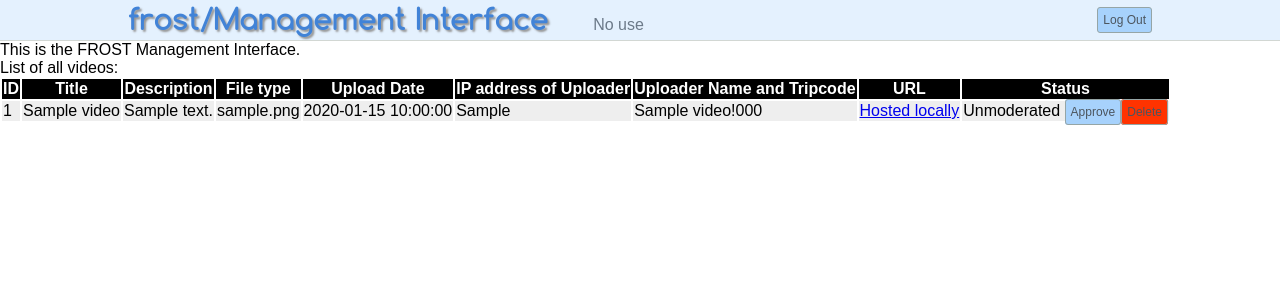
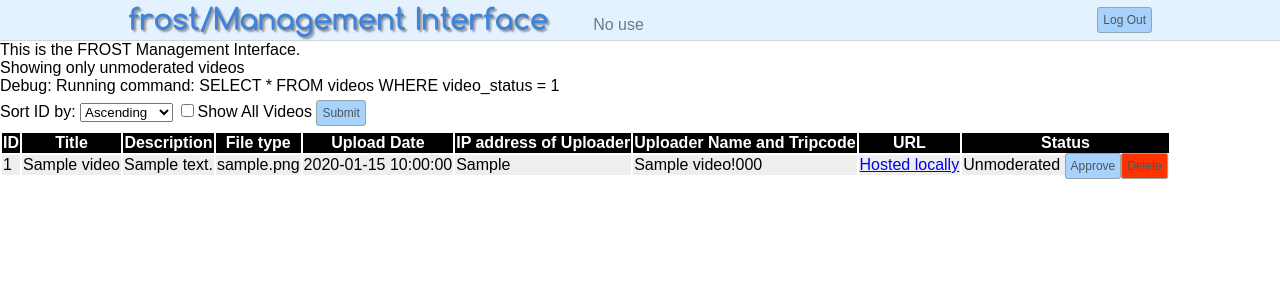
Before and after one commit to deltabeard/FROST, a PHP site: page /management/index.php in a window 1280 px wide. Shown: the top 300 px of the page. Run offline with PHP 8.4, Linux system fonts and the light colour scheme; tables that the repository leaves empty hold one stand-in row (values such as "Sample post").

Commit message:
Management: Many Changes :lipstick: Improve formatting Management: Implement sort by ID. Management: Show only unmoderated videos by default. Management: Show all videos if checkbox ticked.

```diff
--- a/public_html/management/index.php
+++ b/public_html/management/index.php
@@ -13,22 +13,53 @@
 ?>
 This is the FROST Management Interface.<br>
 
-  List of all videos:<br>
 
 <?php
 // Connect to database
 require_once '../dbconnect.php';
 $dbh = dbconnect();
 
+$sql_command = 'SELECT * FROM videos';
+
+if (isset($_GET["show_all_vid"])) {
+    if ($_GET["show_all_vid"] != "True") {
+        $sql_command .= " WHERE video_status = 1";
+        echo "Showing only unmoderated videos<br>";
+    }
+} else {
+    $sql_command .= " WHERE video_status = 1";
+    echo "Showing only unmoderated videos<br>";
+}
+
+if (isset($_GET["sort"])) {
+    if ($_GET["sort"] == "desc") {
+        $sql_command .= " ORDER BY id DESC";
+        echo "Sorted by ID descending.<br>";
+    }
+}
+
+echo "Debug: Running command: " . $sql_command;
+
 $query = $dbh->prepare(
-		"SELECT * FROM videos"
+    $sql_command
 );
 
 $results = $query->execute();
 
 // Get working directory
-	$cwd = ("http://" . $_SERVER['HTTP_HOST'] . getwd() . "/")
+$cwd = ("http://" . $_SERVER['HTTP_HOST'] . getwd() . "/");
+
 ?>
+
+<form action="index.php" method="get">
+    Sort ID by:
+    <select name="sort">
+        <option value="asc">Ascending</option>
+        <option value="desc">Descending</option>
+    </select>
+    <input type="checkbox" name="show_all_vid" value="True">Show All Videos
+    <input type="submit">
+</form>
 
 <table>
     <tr>
@@ -42,36 +73,36 @@
         <th>URL</th>
         <th>Status</th>
     </tr>
-	<?php while($row = $query->fetch()) : ?>
+    <?php while ($row = $query->fetch()) : ?>
         <tr>
             <td><?php echo $row['id']; ?></td>
             <td><?php echo $row['title']; ?></td>
-		<td><?php echo ( NULL == $row['description'] ) ? "<i>NULL</i>" : $row['description']; ?></td>
+            <td><?php echo (NULL == $row['description']) ? "<i>NULL</i>" : $row['description']; ?></td>
             <td><?php echo $row['filetype']; ?></td>
             <td><?php echo $row['upload_date']; ?></td>
             <td><?php echo $row['uploader_ip']; ?></td>
-		<td><?php echo (($row['uploader_name'] == null ? "<i>Anonymous</i>" : $row['uploader_name']) . ($row['tripcode'] == null ? "" : ("!" . $row['tripcode']))); ?></td>
+            <td><?php echo(($row['uploader_name'] == null ? "<i>Anonymous</i>" : $row['uploader_name']) . ($row['tripcode'] == null ? "" : ("!" . $row['tripcode']))); ?></td>
             <td><?php
-			if ( $row['host_code'] == 1 ) {
-				echo ("<a href='" . $cwd . $row['url'] . "'>Hosted locally</a>");
-			} elseif ( $row['host_code'] == 2 ) {
-				echo ("<a href='http://a.pomf.se/" . $row['url'] . "'>Hosted on pomf.se</a>");
+                if ($row['host_code'] == 1) {
+                    echo("<a href='" . $cwd . $row['url'] . "'>Hosted locally</a>");
+                } elseif ($row['host_code'] == 2) {
+                    echo("<a href='http://a.pomf.se/" . $row['url'] . "'>Hosted on pomf.se</a>");
                 } else {
-				echo ("Hosted elsewhere: " . $row['url']);
+                    echo("Hosted elsewhere: " . $row['url']);
                 }
                 ?>
             </td>
             <td><?php
-			if ( $row['video_status'] == 1 ) {
+                if ($row['video_status'] == 1) {
                     echo "Unmoderated ";
-				echo ("<a href='index.php' class='button'>Approve</a><a href='index.php' class='button' id='warnBtn'>Delete</a>");
-			} elseif ( $row['video_status'] == 2 ) {
+                    echo("<a href='index.php' class='button'>Approve</a><a href='index.php' class='button' id='warnBtn'>Delete</a>");
+                } elseif ($row['video_status'] == 2) {
                     echo "Approved";
-				echo ("<a href='index.php' class='button'>Unapprove</a><a href='index.php' class='button' id='warnBtn'>Delete</a>");
-			} elseif ( $row['video_status'] == 3 ) {
-				echo ("Deleted. Reason: " . $row['removal_code']);
+                    echo("<a href='index.php' class='button'>Unapprove</a><a href='index.php' class='button' id='warnBtn'>Delete</a>");
+                } elseif ($row['video_status'] == 3) {
+                    echo("Deleted. Reason: " . $row['removal_code']);
                 } else {
-				echo ("Error: video_status of " . $row['video_status'] . " is unacceptable");
+                    echo("Error: video_status of " . $row['video_status'] . " is unacceptable");
                 }
                 ?>
             </td>
```
Lines whose indentation alone changed are shown as unchanged.
